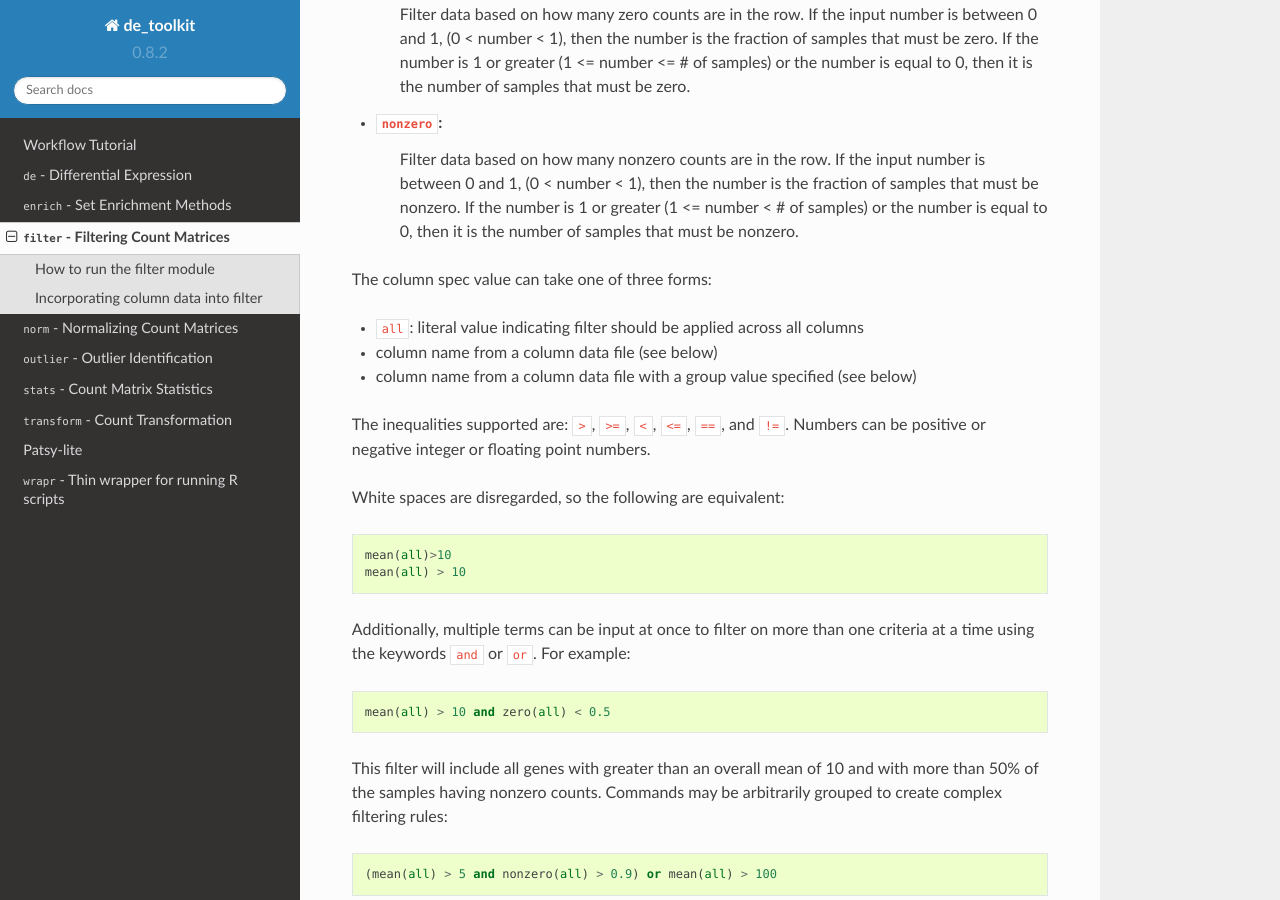
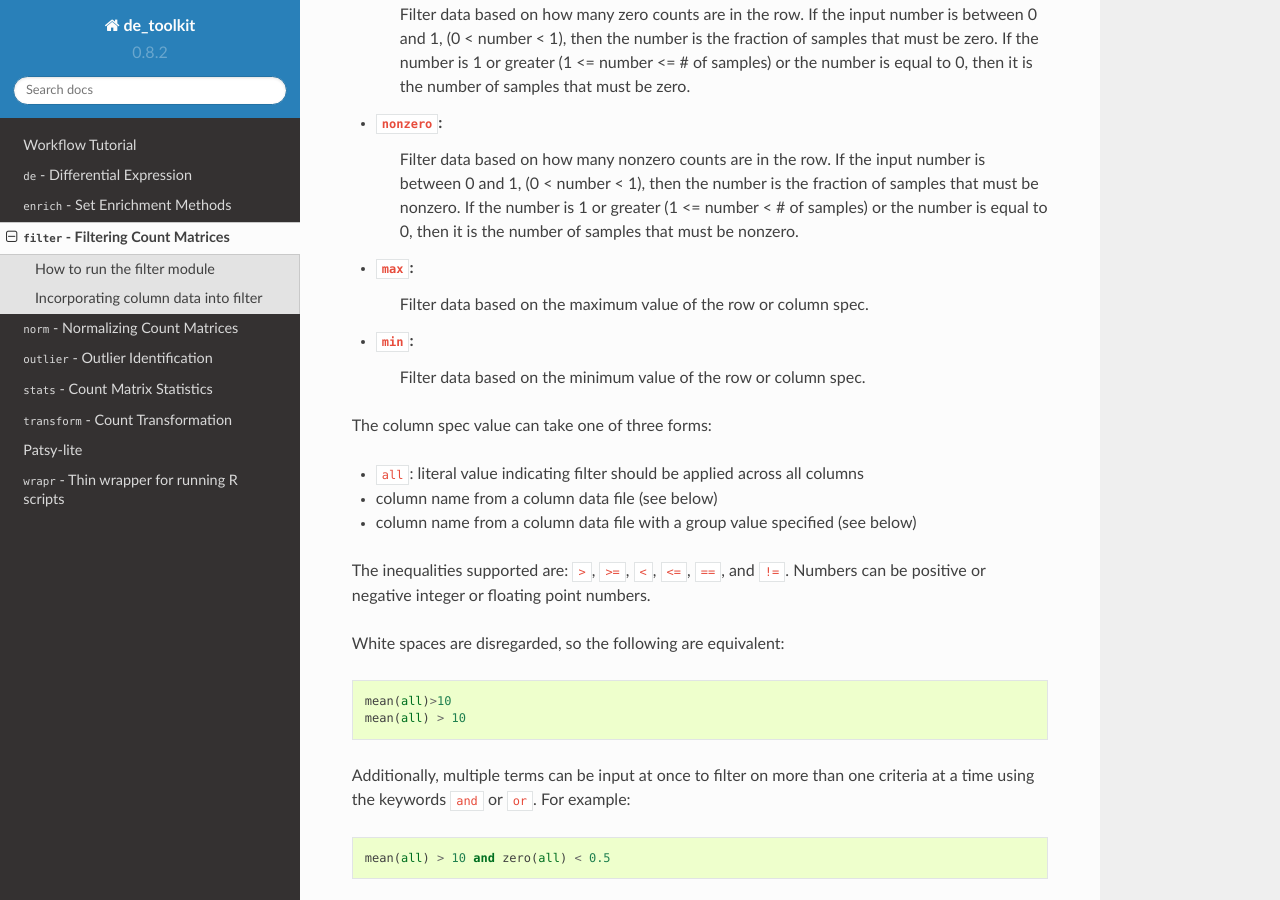
Before and after one commit to BU-Neuromics/de_toolkit, a Sphinx documentation site: the page built from docs/filter.rst, in a window 1280 px wide and 900 px high, scrolled down 1254 px. Built offline with Sphinx 7.4.7 and the Read the Docs theme 2.0.0, drawn with Linux system fonts in a browser that asks for light colours; the version number is read from the project's files by our own code.

Commit message:
added doc for min and max filter criteria

```diff
--- a/docs/filter.rst
+++ b/docs/filter.rst
@@ -57,6 +57,10 @@ There are four different filter functions available:
             is the fraction of samples that must be nonzero. If the number is 1
             or greater (1 <= number < # of samples) or the number is equal to 0,
             then it is the number of samples that must be nonzero.
+- ``max``:
+            Filter data based on the maximum value of the row or column spec.
+- ``min``:
+            Filter data based on the minimum value of the row or column spec.
 
 The column spec value can take one of three forms:
 
```
